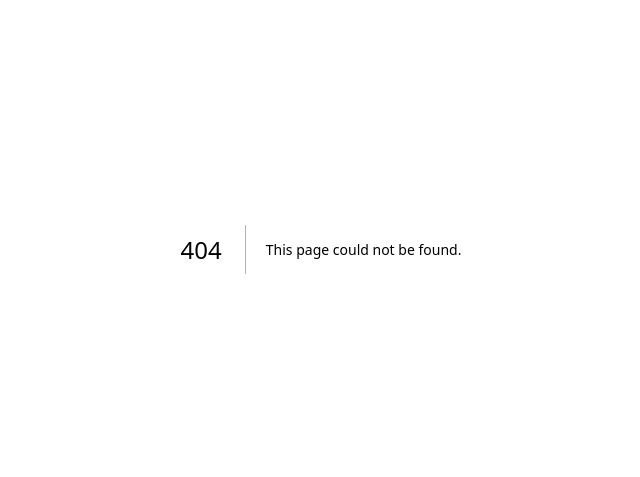
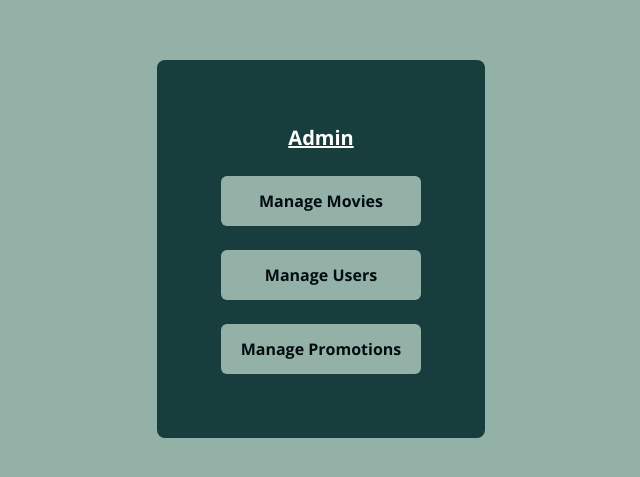
Before and after one commit to Darren-Tham/Cinema-E-Booking-System, a Next.js app: page /admin-view in a window 1280 px wide. Before the commit this address had no page. Shown: the part 151-628 px from the top of the page, without its empty margins (319-959 px from the left). Built offline with nearby package versions, Linux system fonts and the light colour scheme.

Commit message:
Added Admin page with buttons

```diff
--- /dev/null
+++ b/src/app/admin-view/page.tsx
@@ -0,0 +1,18 @@
+
+export default function Admin() {
+
+  const buttonStyles =
+    "text-black w-max font-bold px-4 py-2 rounded-md hover:scale-105 transition-transform duration-300 mt-2 bg-light-jade  min-w-[200px] min-h-[50px]";
+  const h1Styles = "font-bold text-xl text-white text-center underline"
+
+    return (
+      <div className="flex justify-center items-center h-screen bg-light-jade">
+        <div className="bg-dark-jade p-16 rounded-lg flex flex-col gap-4 items-center" style={{ padding: '4rem' }}>
+          <h1 className={h1Styles}>Admin</h1>
+          <button className={buttonStyles}>Manage Movies</button>
+          <button className={buttonStyles}>Manage Users</button>
+          <button className={buttonStyles}>Manage Promotions</button>
+        </div>
+      </div>
+    );
+  }
```
